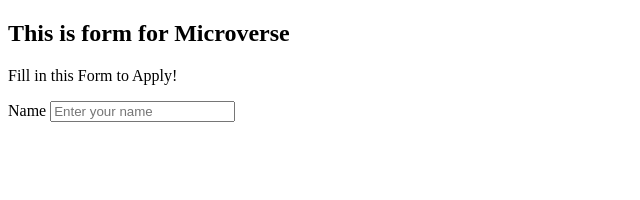
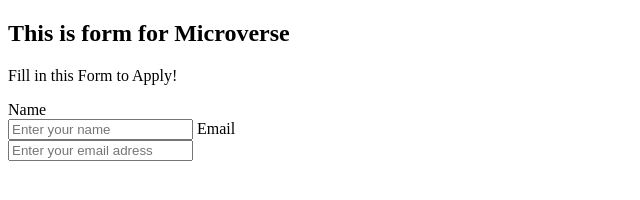
Before and after one commit to jahongiry/Yussupov-Esther, a plain HTML site: page index.html in a window 1280 px wide. Shown: the whole page, without its empty margins (0-640 px from the left). Drawn offline with Linux system fonts and the light colour scheme.

Commit message:
email form

```diff
--- a/index.html
+++ b/index.html
@@ -8,15 +8,21 @@
 
   <body>
     <script src="https://cdn.freecodecamp.org/testable-projects-fcc/v1/bundle.js"></script>
-<section id="Top" >
-    <h1 id="title">This is form for Microverse</h1>
-    <p id="description">Fill in this Form to Apply!</p>
-</section>
- <form id="survey-form">
-   <label for="name" id="name-label">Name</label>
-   <input type="text" placeholder="Enter your name">
-
- </form>
+    <section id="Top">
+      <h1 id="title">This is form for Microverse</h1>
+      <p id="description">Fill in this Form to Apply!</p>
+    </section>
+    <form id="survey-form">
+      <label for="name" id="name-label">Name</label><br />
+      <input type="text" placeholder="Enter your name" />
+      <label for="email" id="email-label">Email</label><br />
+      <input
+        type="email"
+        id="email"
+        placeholder="Enter your email adress"
+        required
+      /><br />
+    </form>
 
     <script src="js/index.js"></script>
   </body>
```
